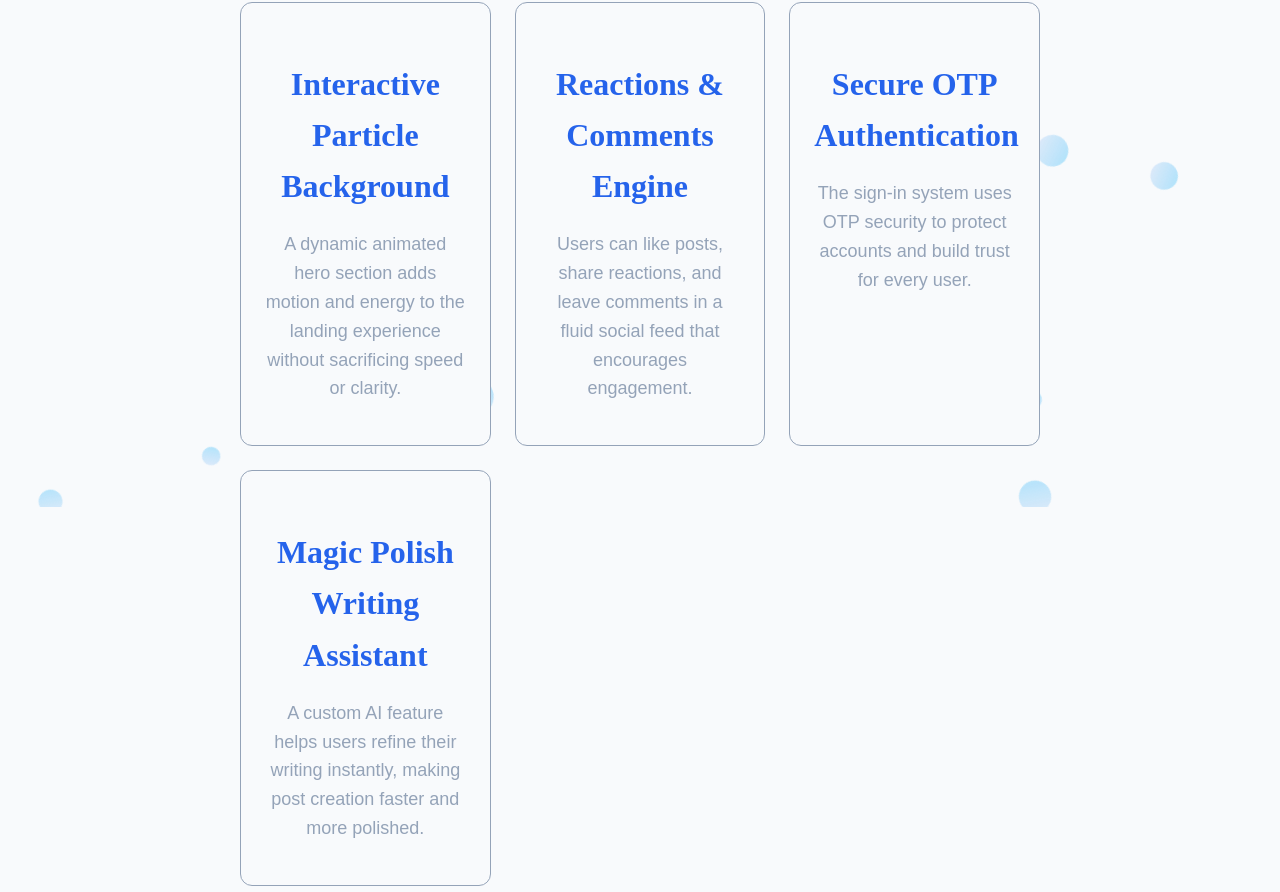
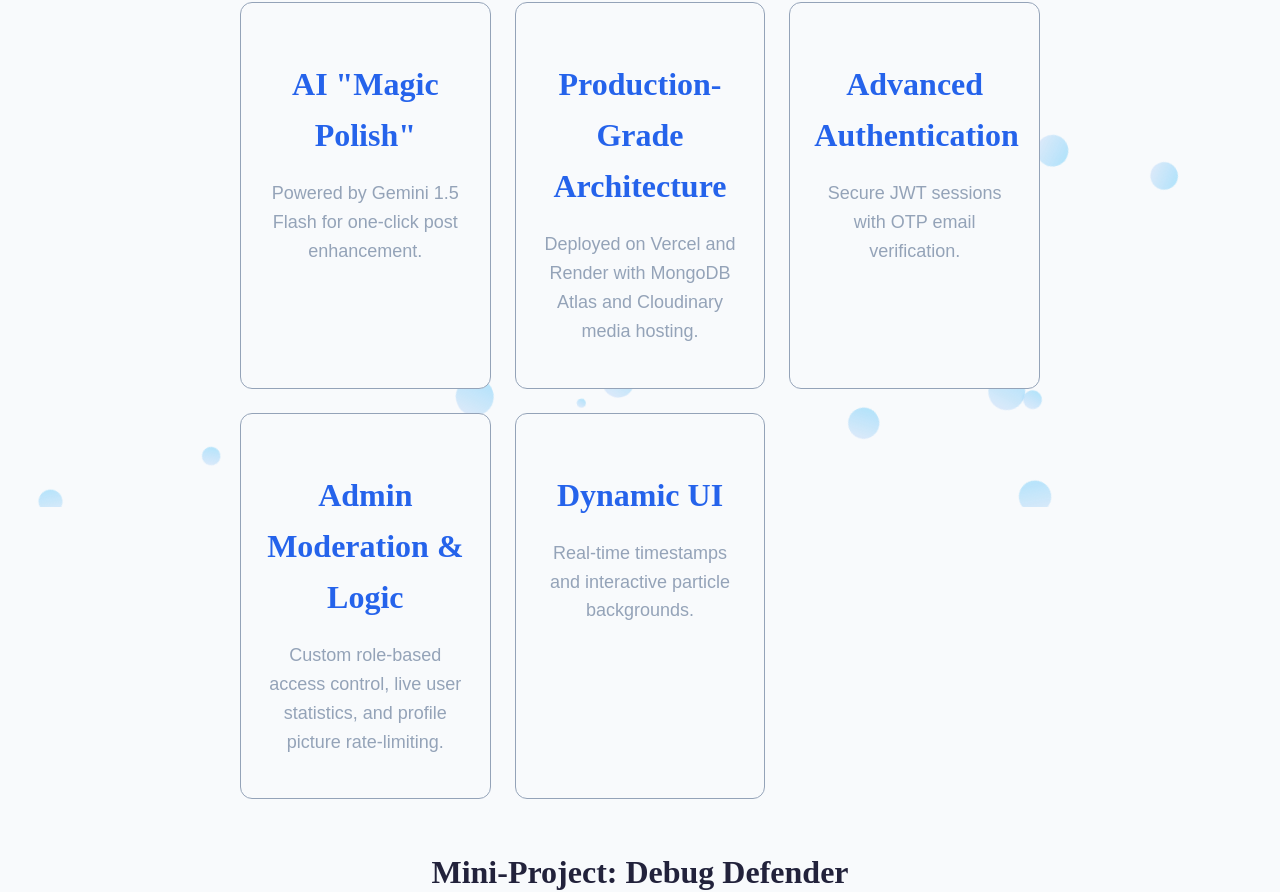
Before and after one commit to zitch21/portfolio-frontend, a React (Create React App) app: page /about in a window 1280 px wide. Shown: the part 293-1185 px from the top of the page. Built offline with nearby package versions, Linux system fonts and the light colour scheme; no server answers.

Commit message:
Done some features

```diff
--- a/src/pages/AboutPage.js
+++ b/src/pages/AboutPage.js
@@ -12,20 +12,24 @@ const AboutPage = () => {
 
         <div style={{ display: 'grid', gap: '1.5rem', marginTop: '2rem', gridTemplateColumns: 'repeat(auto-fit, minmax(220px, 1fr))' }}>
           <div style={{ background: 'var(--bg)', padding: '1.5rem', borderRadius: '12px', border: '1px solid var(--muted)' }}>
-            <h3>Interactive Particle Background</h3>
-            <p style={{ color: 'var(--muted)' }}>A dynamic animated hero section adds motion and energy to the landing experience without sacrificing speed or clarity.</p>
+            <h3>AI "Magic Polish"</h3>
+            <p style={{ color: 'var(--muted)' }}>Powered by Gemini 1.5 Flash for one-click post enhancement.</p>
           </div>
           <div style={{ background: 'var(--bg)', padding: '1.5rem', borderRadius: '12px', border: '1px solid var(--muted)' }}>
-            <h3>Reactions & Comments Engine</h3>
-            <p style={{ color: 'var(--muted)' }}>Users can like posts, share reactions, and leave comments in a fluid social feed that encourages engagement.</p>
+            <h3>Production-Grade Architecture</h3>
+            <p style={{ color: 'var(--muted)' }}>Deployed on Vercel and Render with MongoDB Atlas and Cloudinary media hosting.</p>
           </div>
           <div style={{ background: 'var(--bg)', padding: '1.5rem', borderRadius: '12px', border: '1px solid var(--muted)' }}>
-            <h3>Secure OTP Authentication</h3>
-            <p style={{ color: 'var(--muted)' }}>The sign-in system uses OTP security to protect accounts and build trust for every user.</p>
+            <h3>Advanced Authentication</h3>
+            <p style={{ color: 'var(--muted)' }}>Secure JWT sessions with OTP email verification.</p>
           </div>
           <div style={{ background: 'var(--bg)', padding: '1.5rem', borderRadius: '12px', border: '1px solid var(--muted)' }}>
-            <h3>Magic Polish Writing Assistant</h3>
-            <p style={{ color: 'var(--muted)' }}>A custom AI feature helps users refine their writing instantly, making post creation faster and more polished.</p>
+            <h3>Admin Moderation & Logic</h3>
+            <p style={{ color: 'var(--muted)' }}>Custom role-based access control, live user statistics, and profile picture rate-limiting.</p>
+          </div>
+          <div style={{ background: 'var(--bg)', padding: '1.5rem', borderRadius: '12px', border: '1px solid var(--muted)' }}>
+            <h3>Dynamic UI</h3>
+            <p style={{ color: 'var(--muted)' }}>Real-time timestamps and interactive particle backgrounds.</p>
           </div>
         </div>
       </section>
@@ -61,12 +65,14 @@ const AboutPage = () => {
         <div className="mt-2">
           <h3>My Journey (Timeline)</h3>
           <p>My path to becoming a Computer Science student:</p>
+          <div style={{ maxWidth: '600px', margin: '0 auto', textAlign: 'left' }}>
             <ol>
               <li><strong>2017:</strong> Graduated Elementary School.</li>
               <li><strong>2023:</strong> I started taking interest about computers. Then I Graduated High School as an ICT student.</li>
               <li><strong>2023:</strong> Enrolled in BS Computer Science at University.</li>
               <li><strong>2026:</strong> Creating my first Web Portfolio.</li>
             </ol>
+          </div>
         </div>
 
         <div className="mt-2">
--- a/src/pages/AdminPage.js
+++ b/src/pages/AdminPage.js
@@ -7,6 +7,7 @@ const AdminPage = () => {
   const [users, setUsers] = useState([]);
   const [posts, setPosts] = useState([]);
   const [messages, setMessages] = useState([]); // ⬅️ NEW: State to hold contact messages
+  const [stats, setStats] = useState({ totalUsers: 0 }); // ⬅️ NEW: State for statistics
   const [loading, setLoading] = useState(true);
 
   useEffect(() => {
@@ -16,14 +17,16 @@ const AdminPage = () => {
   const fetchDashboardData = async () => {
     try {
       // ⬅️ NEW: Fetch all three datasets at the exact same time
-      const [usersRes, postsRes, messagesRes] = await Promise.all([
+      const [usersRes, postsRes, messagesRes, statsRes] = await Promise.all([
         API.get('/admin/users'),
         API.get('/posts'),
-        API.get('/admin/messages')
+        API.get('/admin/messages'),
+        API.get('/admin/stats') // ⬅️ NEW: Fetch statistics
       ]);
       setUsers(usersRes.data);
       setPosts(postsRes.data);
       setMessages(messagesRes.data);
+      setStats(statsRes.data); // ⬅️ NEW: Set statistics
     } catch (err) {
       alert('Failed to load admin data. Are you sure you are logged in as admin?');
     } finally {
@@ -69,6 +72,17 @@ const AdminPage = () => {
     <main className="container" style={{ marginTop: '2rem' }}>
       <h2>Admin Dashboard</h2>
       <p>Welcome to the control center. Please moderate responsibly.</p>
+
+      {/* ─── ADMIN STATISTICS ─── */}
+      <div style={{ marginTop: '2rem', marginBottom: '2rem', padding: '1.5rem', background: 'linear-gradient(135deg, #000 0%, #333 100%)', color: '#fbbf24', borderRadius: '12px', border: '2px solid #fbbf24', boxShadow: '0 4px 12px rgba(251, 191, 36, 0.3)' }}>
+        <h3 style={{ margin: '0 0 1rem 0', color: '#fbbf24' }}>Platform Statistics</h3>
+        <div style={{ display: 'flex', gap: '2rem', flexWrap: 'wrap' }}>
+          <div style={{ textAlign: 'center' }}>
+            <div style={{ fontSize: '2rem', fontWeight: 'bold', color: '#fbbf24' }}>{stats.totalUsers}</div>
+            <div style={{ fontSize: '0.9rem', color: '#ccc' }}>Total Registered Users</div>
+          </div>
+        </div>
+      </div>
 
       {/* ─── DASHBOARD TABS ─── */}
       <div style={{ display: 'flex', gap: '1rem', marginTop: '2rem', borderBottom: '2px solid var(--muted)', paddingBottom: '1rem', flexWrap: 'wrap' }}>
--- a/src/pages/ProfilePage.js
+++ b/src/pages/ProfilePage.js
@@ -65,7 +65,11 @@ const ProfilePage = () => {
       alert("Profile picture updated successfully!");
     } catch (err) {
       console.error(err);
-      alert("Failed to upload photo. Check backend console.");
+      if (err.response?.status === 429) {
+        alert("You can only change your profile picture once a day.");
+      } else {
+        alert("Failed to upload photo. Check backend console.");
+      }
     } finally {
       setUploading(false);
     }
```
Also changed, not shown: 1 other file (tests, documents, lock files or other folders). Lines whose indentation alone changed are shown as unchanged.
